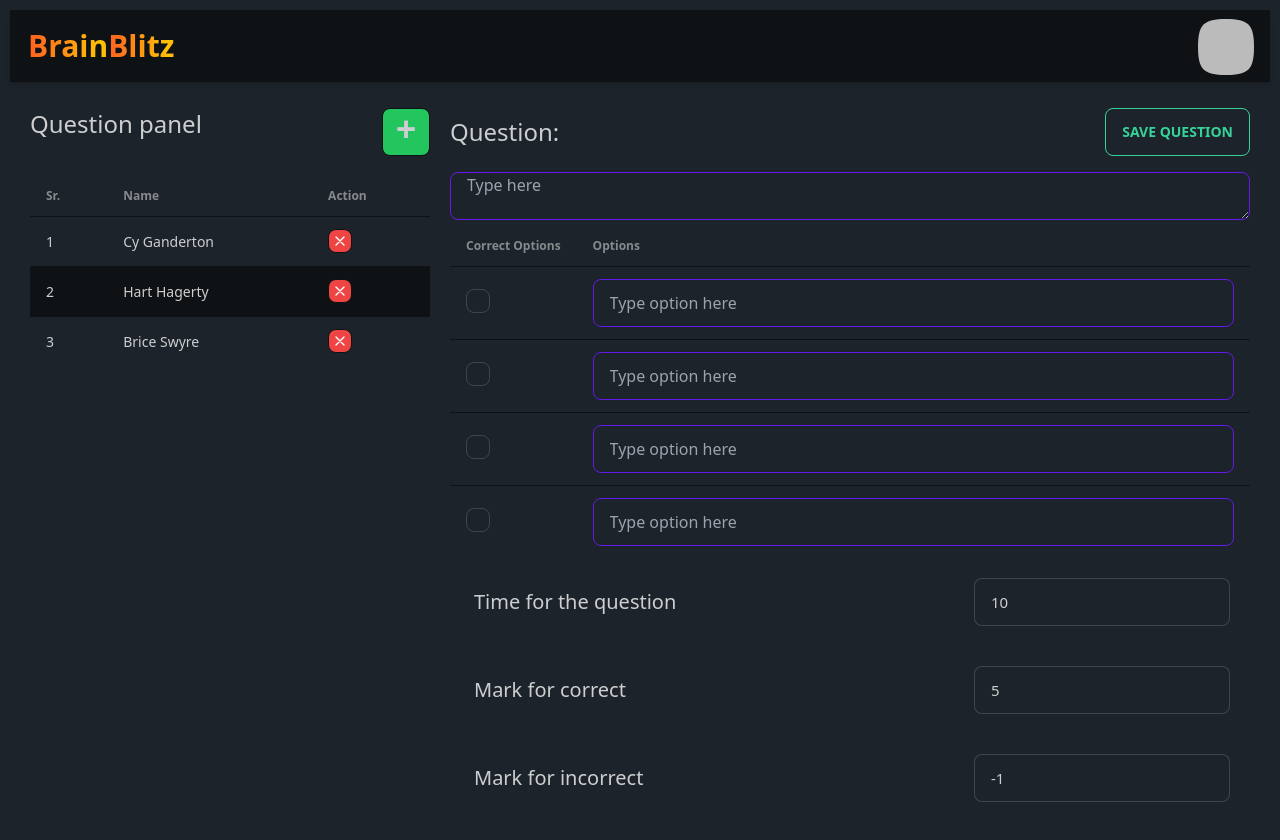
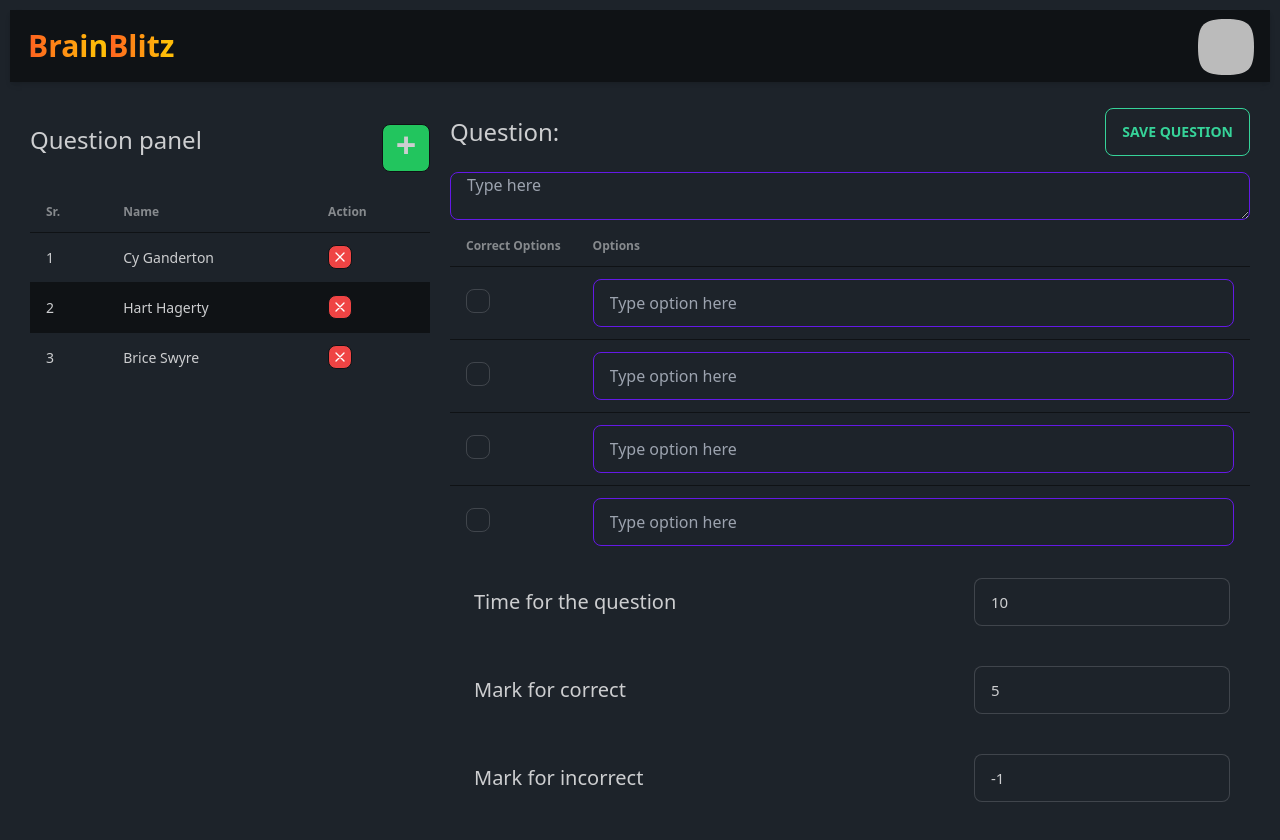
Before and after one commit to JeelRajodiya/brain-blitz, a Next.js app: page /NewQuiz/Questions in a window 1280 px wide. Built offline with nearby package versions, Linux system fonts and the light colour scheme; no server answers; sample sign-in values are in the browser's storage.

Commit message:
alignment changes in question.tsx

```diff
--- a/pages/NewQuiz/Questions.tsx
+++ b/pages/NewQuiz/Questions.tsx
@@ -19,9 +19,9 @@ export default function Questions() {
       <Layout>
         {/* <h1 className="mb-5">{iden}</h1> */}
 
-        <div className="flex  w-full questionForm">
+        <div className="flex w-full questionForm">
           <div className="w-2/5">
-            <div className="flex flex-row justify-between">
+            <div className="flex flex-row mt-4 justify-between">
               <h1 className="flex text-2xl">Question panel</h1>
               <button className="btn btn-square mb-5 bg-green-500 hover:bg-green-700">
                 <h1 className="text-4xl mb-5">+</h1>
```
